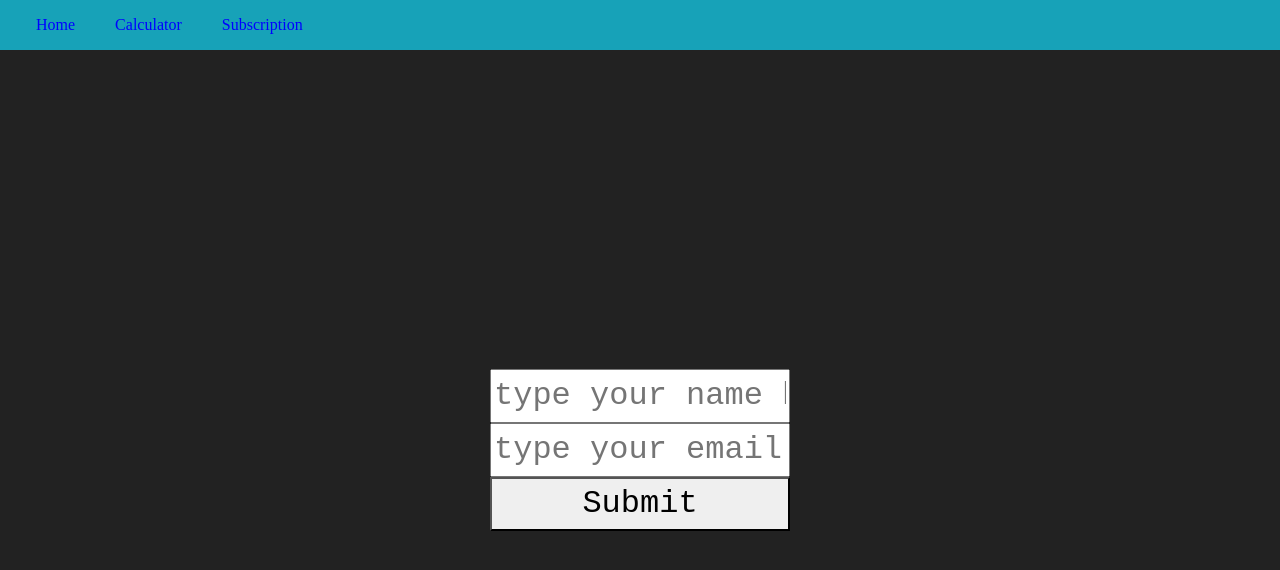
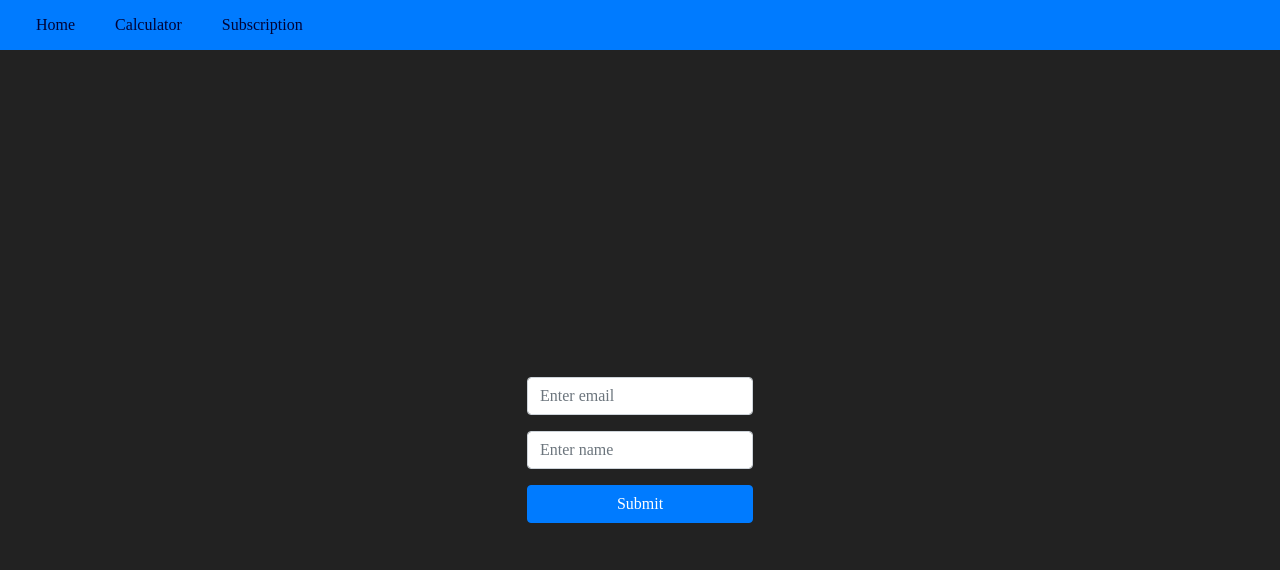
Before and after one commit to MauriceBernardo/Playground-website, a Nuxt app: page /Subscription in a window 1280 px wide. Shown: the top 570 px of the page. Built offline with nearby package versions, Linux system fonts and the light colour scheme.

Commit message:
Fixed calculator page styling

```diff
--- a/components/Calculator.vue
+++ b/components/Calculator.vue
@@ -128,14 +128,13 @@ export default {
 <style scoped>
 .calculator {
   background-color: black;
-  margin-top: 40px;
   height: 470px;
   width: 300px;
   display: flex;
   flex-direction: column;
   justify-items: space-evenly;
   font-family: monospace;
-  font-size: 32px;
+  font-size: 23px;
 }
 
 .result {
--- a/components/Forms.vue
+++ b/components/Forms.vue
@@ -1,22 +1,31 @@
 <template>
-  <div class="form">
-    <input
-      v-model="Name"
-      type="form__text"
-      placeholder="type your name here">
-    <input
-      v-model="Email"
-      type="form__email"
-      placeholder="type your email here">
-    <button
-      class="form__submit"
-      @click.prevent="valueInputted">Submit</button>
-    <label
-      v-show="invalid"
-      for = "form__submit"
-      class="form__error">
-      Please type input in a correct format
-    </label>
+  <div>
+    <b-form class="form">
+      <b-form-group>
+        <b-form-input
+          v-model="form.email"
+          type="email"
+          required
+          placeholder="Enter email"/>
+      </b-form-group>
+      <b-form-group>
+        <b-form-input
+          v-model="form.name"
+          type="text"
+          required
+          placeholder="Enter name"/>
+      </b-form-group>
+      <b-button
+        variant="primary"
+        @click= "valueInputted">Submit</b-button>
+      <b-alert
+        :show = "invalid"
+        class="form__error"
+        dismissible
+        @dismissed="invalid=false">
+        Please input in the correct format
+      </b-alert>
+    </b-form>
   </div>
 </template>
 
@@ -25,8 +34,10 @@ import { store } from './../store/store.js'
 export default {
   data() {
     return {
-      Name: '',
-      Email: '',
+      form: {
+        name: '',
+        email: ''
+      },
       invalid: false
     }
   },
@@ -35,11 +46,11 @@ export default {
       let emailChecker = new RegExp(
         /^(([^<>()\[\]\\.,;:\s@"]+(\.[^<>()\[\]\\.,;:\s@"]+)*)|(".+"))@((\[[0-9]{1,3}\.[0-9]{1,3}\.[0-9]{1,3}\.[0-9]{1,3}])|(([a-zA-Z\-0-9]+\.)+[a-zA-Z]{2,}))$/
       )
-      if (!this.Email.match(emailChecker)) {
+      if (!this.form.email.match(emailChecker)) {
         this.invalid = true
       } else {
-        this.$store.name = this.Name
-        this.$store.email = this.Email
+        this.$store.name = this.form.name
+        this.$store.email = this.form.email
         this.invalid = false
         this.$emit('valueInputted')
       }
@@ -50,17 +61,14 @@ export default {
 
 <style lang='scss' scoped>
 .form {
-  margin: 40px 0;
-  width: 300px;
   display: flex;
   flex-direction: column;
-  justify-items: space-evenly;
-  font-family: monospace;
-  font-size: 32px;
+  font-family: cursive;
+  font-size: 23px;
 
   &__error {
-    color: red;
     font-size: 12px;
+    margin-top: 15px;
   }
 }
 </style>
--- a/components/Mainmenu.vue
+++ b/components/Mainmenu.vue
@@ -1,33 +1,35 @@
 <template>
-  <div class="header">
   <b-navbar
     toggleable="md"
     type="dark"
-      variant="info"
-      class="navbar">
+    variant="primary"
+    class="header__navbar sticky-top bd-navbar">
+    <b-navbar-nav>
       <nuxt-link
         exact
         to="./"
-        class="header-option">Home</nuxt-link>
+        class="header__option">Home</nuxt-link>
       <nuxt-link
         to="./Calc"
-        class="header-option">Calculator</nuxt-link>
+        class="header__option">Calculator</nuxt-link>
       <nuxt-link
         to="./Subscription"
-        class="header-option">Subscription</nuxt-link>
+        class="header__option">Subscription</nuxt-link>
+    </b-navbar-nav>
   </b-navbar>
-  </div>
 </template>
 
 <script>
 export default {}
 </script>
 
-<style scoped>
-.header-option {
+<style lang='scss' scoped>
+.header {
+  &__option {
     font-family: cursive;
     margin: 5px 20px;
     text-decoration: none;
-  color: blue;
+    color: #000335;
+  }
 }
 </style>
--- a/pages/Subscription.vue
+++ b/pages/Subscription.vue
@@ -49,5 +49,6 @@ export default {
 
 .response {
   color: aliceblue;
+  margin-top: 15px;
 }
 </style>
--- a/pages/index.vue
+++ b/pages/index.vue
@@ -1,6 +1,23 @@
 <template>
-  <section class="container">
+  <section class="container-fluid p-0">
     <div>
+      <b-carousel
+        id="carousel1"
+        :interval="4000"
+        v-model="slide"
+        style="text-shadow: 1px 1px 2px #333;"
+        controls
+        indicators
+        background="#ccc"
+        img-width="1920"
+        img-height="600"
+        @sliding-start="onSlideStart"
+        @sliding-end="onSlideEnd"
+      >
+        <!-- Slide with blank fluid image to maintain slide aspect ratio -->
+        <b-carousel-slide
+          img-src="https://picsum.photos/1920/600/?image=70">
+          <div class="caption">
             <h1 class="title">
               Playground Website
             </h1>
@@ -14,6 +31,34 @@
               class="subtitle">
               Welcome back {{ name }}
             </h2>
+          </div>
+        </b-carousel-slide>
+
+        <!-- Text slides with image -->
+        <b-carousel-slide
+          caption="First slide"
+          text="Nulla vitae elit libero, a pharetra augue mollis interdum."
+          img-src="https://picsum.photos/1920/600/?image=52"
+        />
+
+        <!-- Slides with custom text -->
+        <b-carousel-slide img-src="https://picsum.photos/1920/600/?image=54">
+          <h1>Hello world!</h1>
+        </b-carousel-slide>
+
+        <!-- Slides with image only -->
+        <b-carousel-slide img-src="https://picsum.photos/1920/600/?image=58"/>
+
+        <!-- Slides with img slot -->
+        <!-- Note the classes .d-block and .img-fluid to prevent browser default image alignment -->
+        <b-carousel-slide>
+          <img
+            slot="img"
+            class="d-block img-fluid w-100"
+            src="https://picsum.photos/1920/600/?image=55"
+            alt="image slot">
+        </b-carousel-slide>
+      </b-carousel>
     </div>
   </section>
 </template>
@@ -29,28 +74,26 @@ export default {
 </script>
 
 <style>
-.container {
+.container-fluid {
   min-height: 100vh;
   display: flex;
-  justify-content: center;
-  align-items: center;
-  text-align: center;
+  background-color: #222;
 }
 
 .title {
   font-family: 'Gill Sans', 'Gill Sans MT', Calibri, 'Trebuchet MS', sans-serif;
-  display: flex;
-  font-weight: 300;
-  font-size: 100px;
-  color: #35495e;
-  letter-spacing: 1px;
+  color: inherit;
 }
 
 .subtitle {
   font-weight: 300;
   font-size: 42px;
-  color: #526488;
+  color: inherit;
   word-spacing: 5px;
   padding-bottom: 15px;
 }
+
+.caption {
+  justify-content: center;
+}
 </style>
```
Also changed, not shown: pages/Carousel.vue (added). Lines whose indentation alone changed are shown as unchanged.
